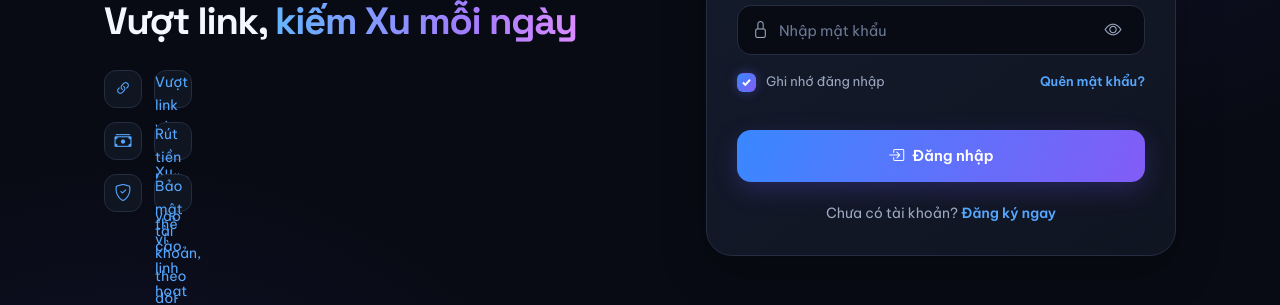
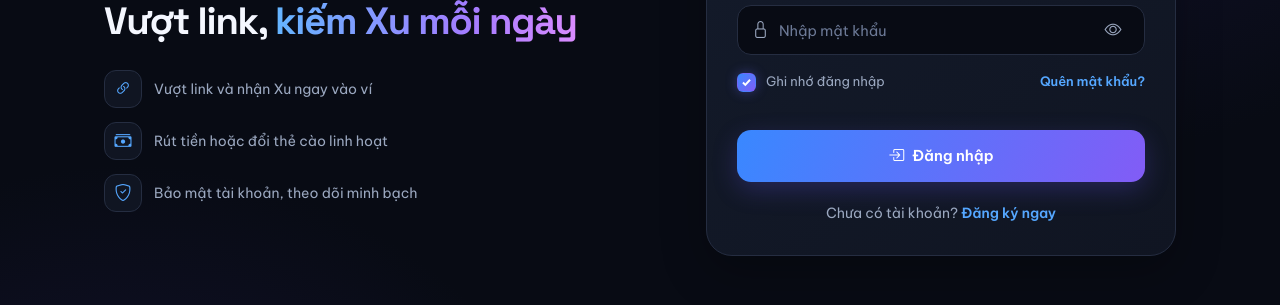
Before and after one commit to luzanmc/Vietnamdong-, a React (Vite) app in the folder client/: page /login in a window 1280 px wide. Shown: the part 521-826 px from the top of the page. Built offline with nearby package versions, Linux system fonts and the light colour scheme; no server answers.

Commit message:
fix(auth): fix points list text styling and remove nested span that was shrinking into icon box

```diff
--- a/client/src/pages/Login.css
+++ b/client/src/pages/Login.css
@@ -379,7 +379,7 @@ html:not(.dark) .vnd-auth-page,
   font-size: 14px;
 }
 
-.vnd-auth-page .points span {
+.vnd-auth-page .points li > span:first-child {
   display: grid;
   place-items: center;
   width: 38px;
--- a/client/src/pages/Login.tsx
+++ b/client/src/pages/Login.tsx
@@ -427,19 +427,19 @@ export default function Login() {
               <span>
                 <i className="bi bi-link-45deg" />
               </span>
-              <span>Vượt link và nhận Xu ngay vào ví</span>
+              Vượt link và nhận Xu ngay vào ví
             </li>
             <li>
               <span>
                 <i className="bi bi-cash-stack" />
               </span>
-              <span>Rút tiền hoặc đổi thẻ cào linh hoạt</span>
+              Rút tiền hoặc đổi thẻ cào linh hoạt
             </li>
             <li>
               <span>
                 <i className="bi bi-shield-check" />
               </span>
-              <span>Bảo mật tài khoản, theo dõi minh bạch</span>
+              Bảo mật tài khoản, theo dõi minh bạch
             </li>
           </ul>
         </aside>
```
